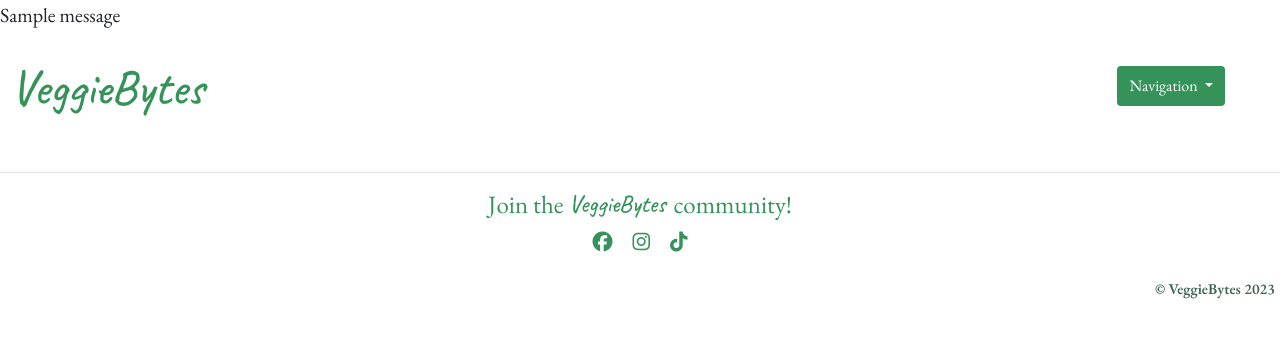
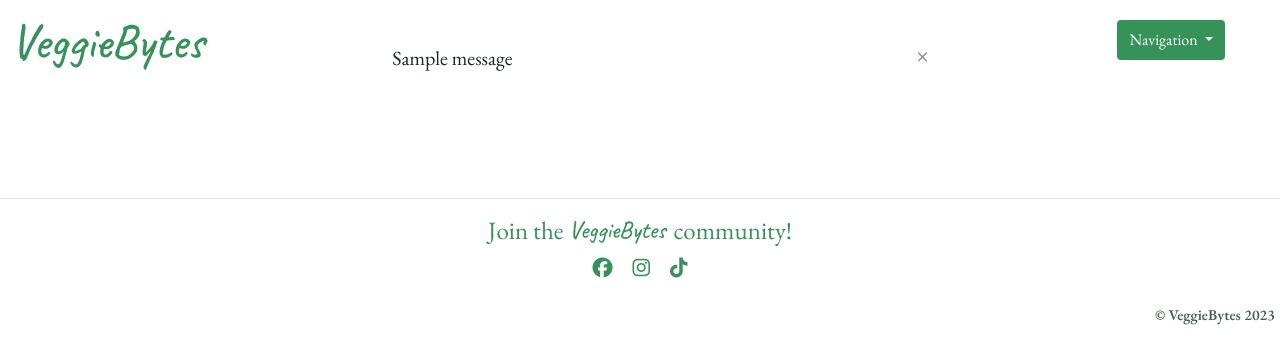
Before and after one commit to BGCG/project4, a Django app: template templates/edit_post.html in a window 1280 px wide. Shown: the top 364 px of the page. Run offline with Django 3.2, Linux system fonts and the light colour scheme; the template is opened without the code that fills it, so the values that code supplies are empty; tables that the repository leaves empty hold one stand-in row (values such as "Sample post"); one stand-in notice (Sample message) is shown; some libraries are stand-ins or nearby versions; some web fonts are replaced.

Commit message:
Add message functionality

```diff
--- a/templates/base.html
+++ b/templates/base.html
@@ -14,7 +14,6 @@
 </head>
 <body>
     <header>
-        {% include 'includes/messages.html' %}
         <div id="logo">
             <h1><a href="{% url 'home' %}">VeggieBytes</a></h1>
         </div>
@@ -38,6 +37,24 @@
             </div>
           </div>
           <br>
+
+          <!-- Code for messages helped by 'I think therefore I blog' and stack overflow post - see README -->
+
+          <div class="container">
+            <div class="row">
+                <div class="col-md-8 offset-md-2">
+                    {% for message in messages %}
+                    <div class="alert {{ message.tags }} alert-dismissible fade show" id="msg" role="alert">
+                    {{ message | safe }}
+                    <button type="button" class="close" data-dismiss="alert" aria-label="Close">
+                        <span aria-hidden="true">&times;</span>
+                    </button>
+                </div>
+                {% endfor %}
+            </div>
+          </div>
+        </div>
+
     </header>
     <div id="content">
         {% block content %}
--- a/templates/includes/messages.html
+++ b/templates/includes/messages.html
@@ -1,7 +1,7 @@
-{% if messages %}
+<!-- {% if messages %}
 <ul class="messages">
     {% for message in messages %}
     <li {% if message.tags %} class="{{ message.tags }}"{% endif %}>{{ message }}</li>
     {% endfor %}
 </ul>
-{% endif %}
+{% endif %} -->
--- a/veganrecipes/settings.py
+++ b/veganrecipes/settings.py
@@ -60,7 +60,7 @@ SITE_ID = 1
 LOGIN_REDIRECT_URL = '/'
 LOGOUT_REDIRECT_URL = '/'
 
-MESSAGES_TAGS = {
+MESSAGE_TAGS = {
     messages.DEBUG: 'alert-info',
     messages.INFO: 'alert-info',
     messages.SUCCESS: 'alert-success',
```
